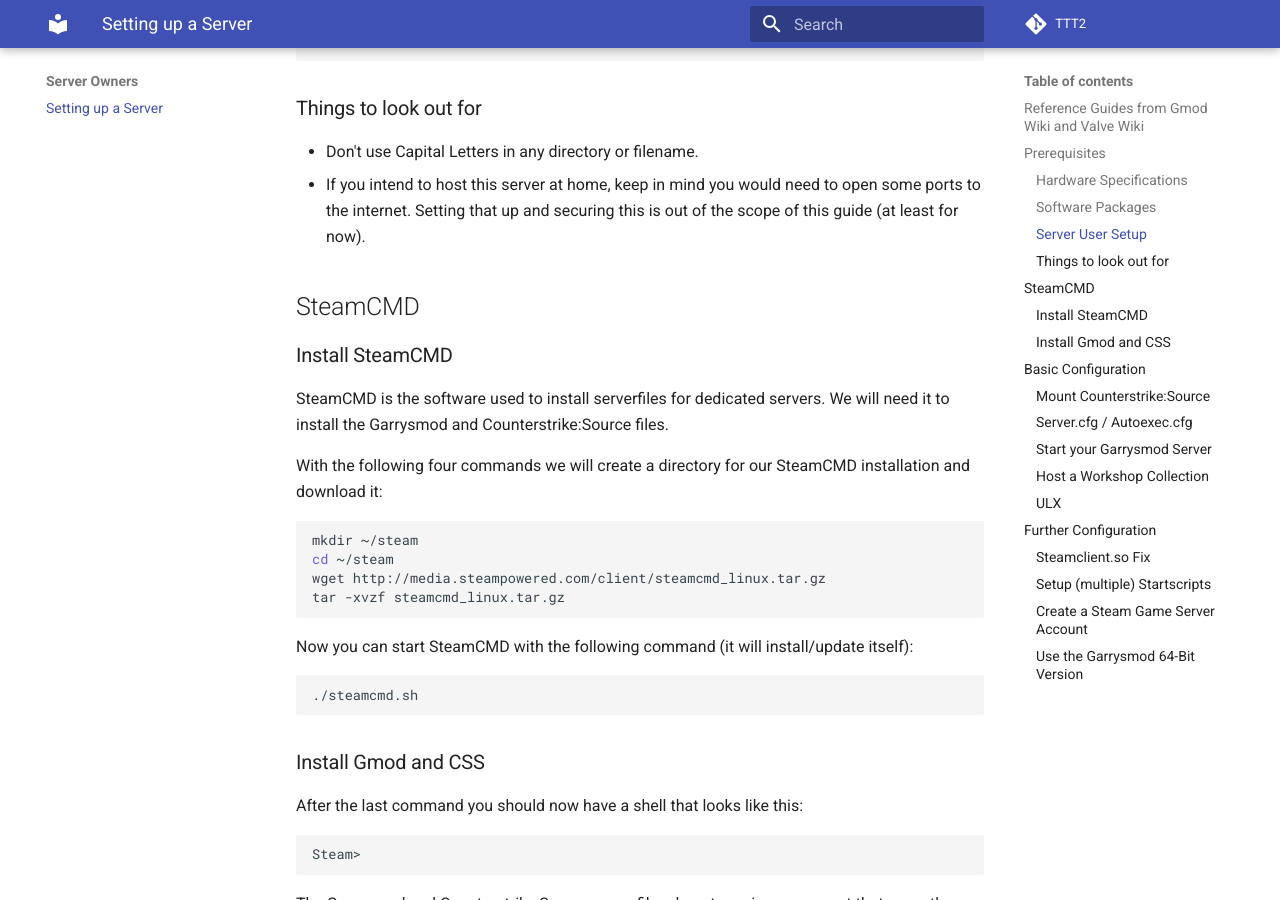
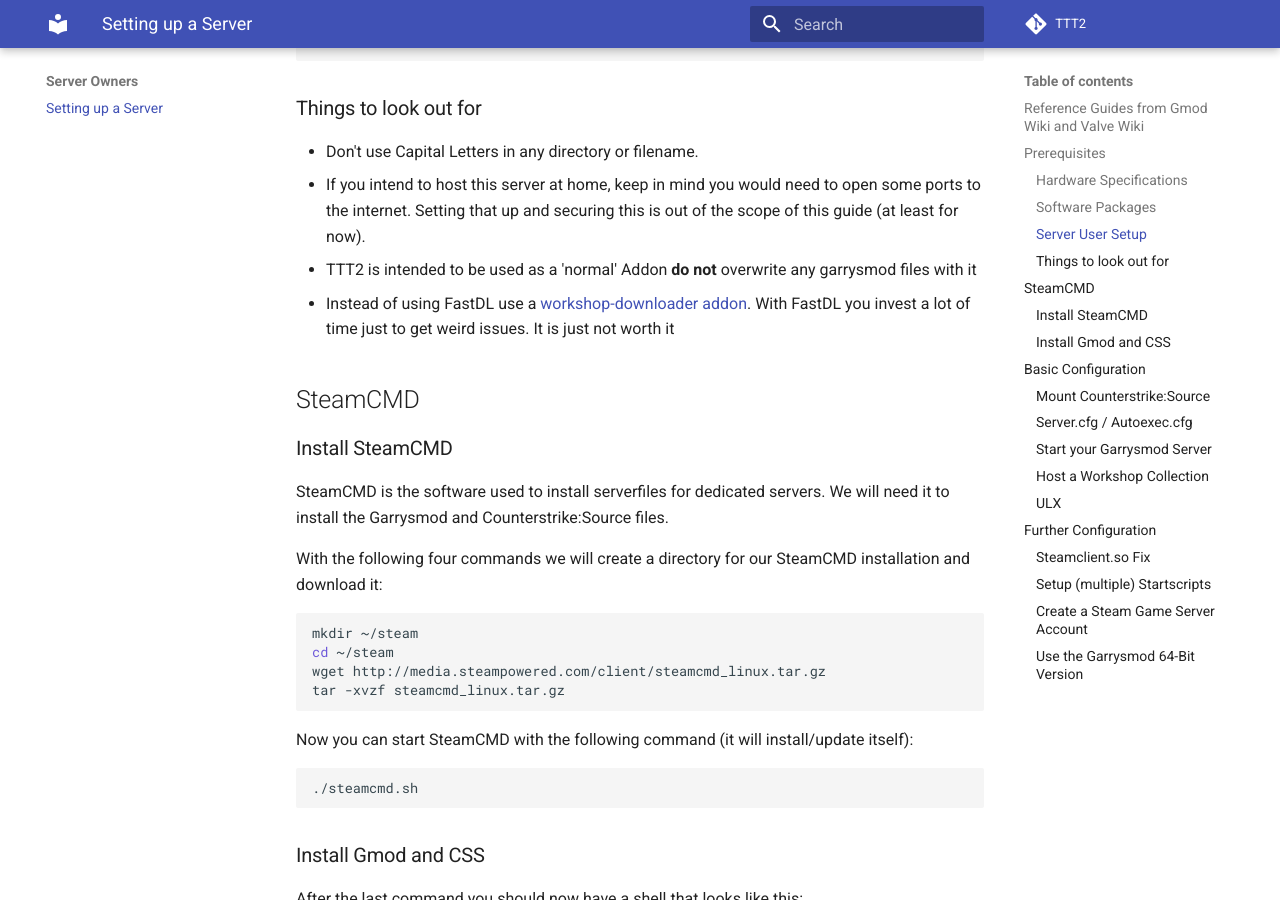
Before and after one commit to TTT-2/docs, an MkDocs documentation site: the page built from docs/server-owners/index.md, in a window 1280 px wide and 900 px high, scrolled down 1616 px. Built offline with MkDocs 1.6.1 and Material for MkDocs 9.7.7, drawn with Linux system fonts in a browser that asks for light colours; comment, search, counter and statistics services are not loaded.

Commit message:
added two notices

```diff
--- a/docs/server-owners/index.md
+++ b/docs/server-owners/index.md
@@ -83,6 +83,8 @@ su steam
 
 - Don't use Capital Letters in any directory or filename.
 - If you intend to host this server at home, keep in mind you would need to open some ports to the internet. Setting that up and securing this is out of the scope of this guide (at least for now).
+- TTT2 is intended to be used as a 'normal' Addon **do not** overwrite any garrysmod files with it
+- Instead of using FastDL use a [workshop-downloader addon](https://steamcommunity.com/sharedfiles/filedetails/?id=626604673). With FastDL you invest a lot of time just to get weird issues. It is just not worth it
 
 ## SteamCMD
 
```
